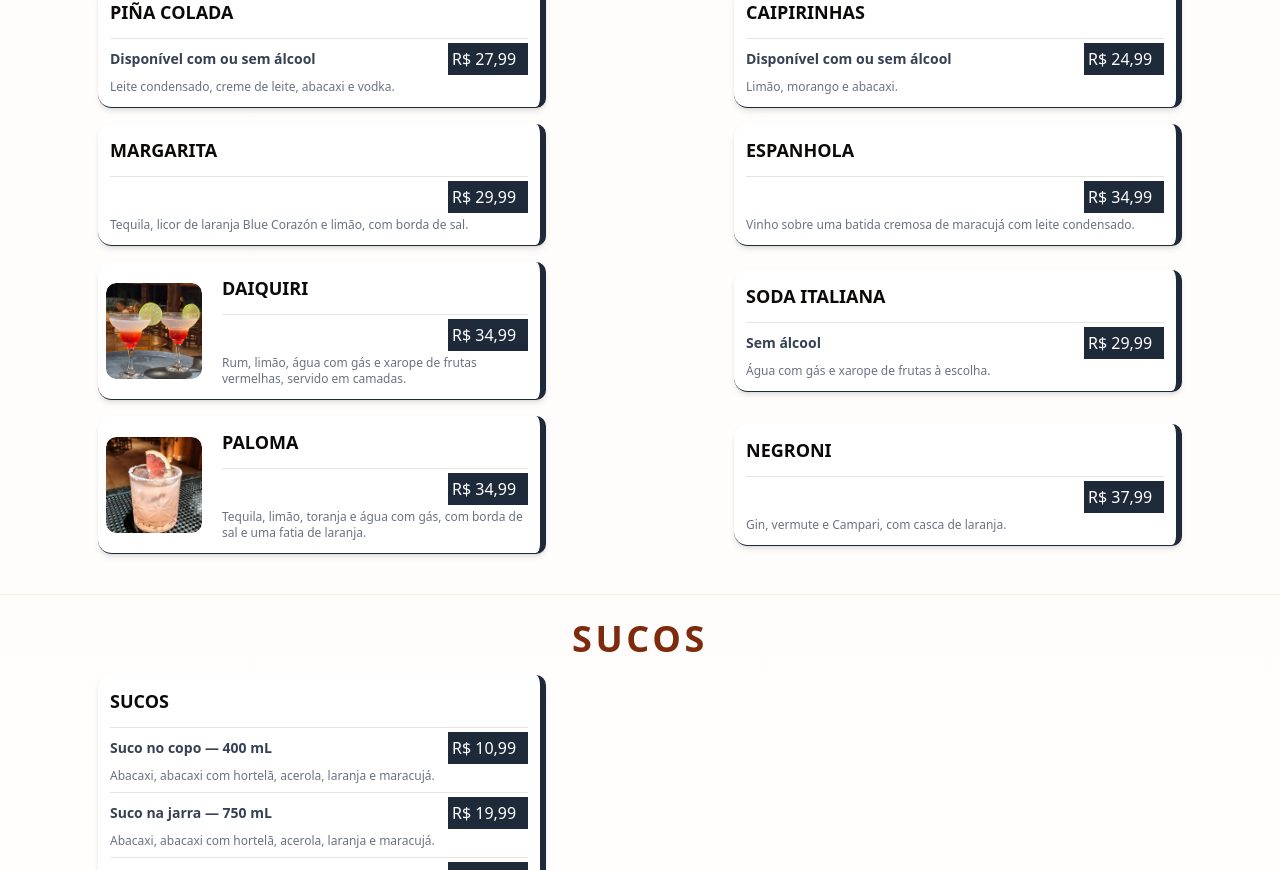
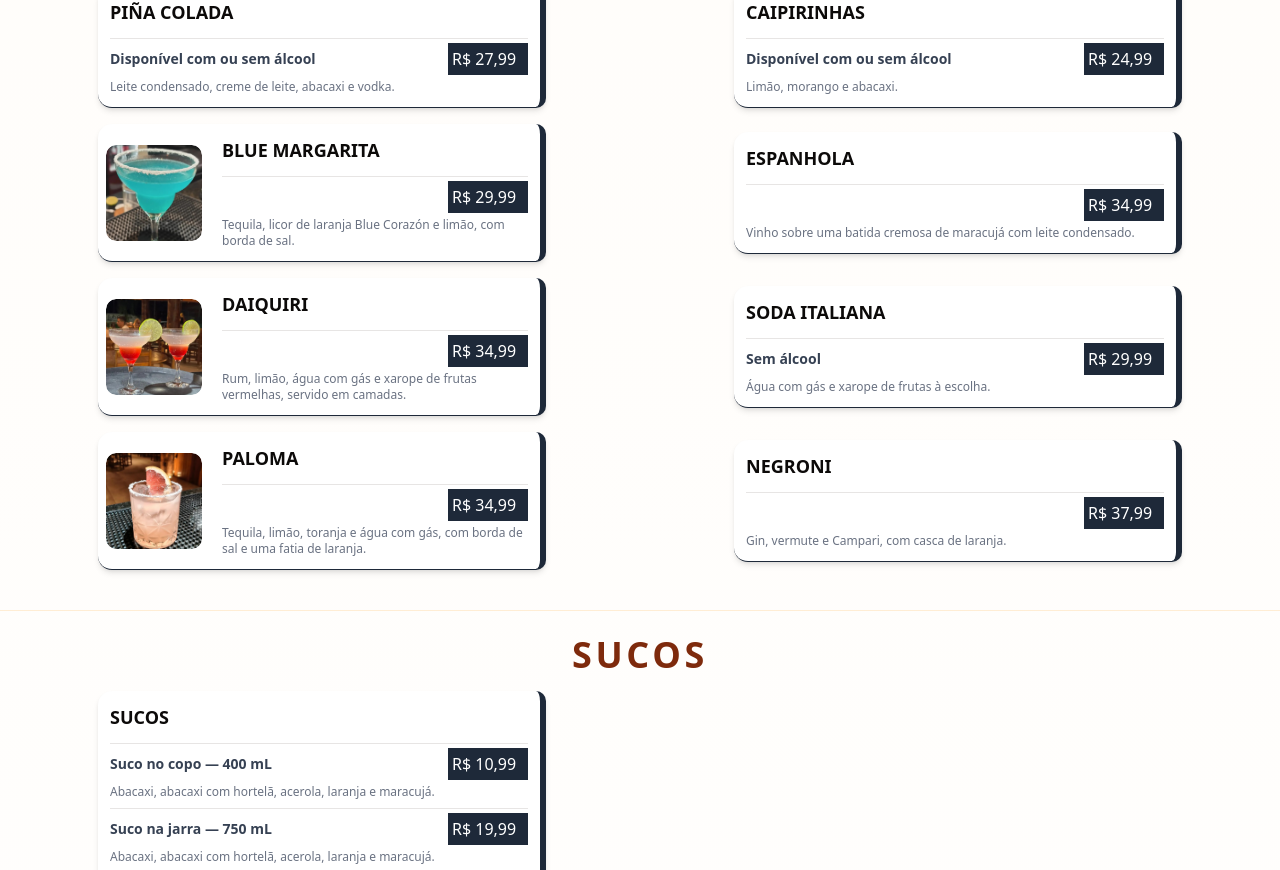
Before and after one commit to brasaburger06-blip/cardapio-brasa, a Next.js app in the folder testecardapioune-master/testecardapioune-master/: page /testune in a window 1280 px wide. Shown: the part 6779-7649 px from the top of the page. Built offline with nearby package versions, Linux system fonts and the light colour scheme.

Commit message:
Exibe Blue Margarita com foto no cardápio

```diff
--- a/testecardapioune-master/testecardapioune-master/src/db.js
+++ b/testecardapioune-master/testecardapioune-master/src/db.js
@@ -1120,7 +1120,8 @@ export const dataBase = [
   },
   {
     "id": "drink-margarita",
-    "name": "MARGARITA",
+    "imageUrlPry": "/blue-margarita.jpeg",
+    "name": "BLUE MARGARITA",
     "typeMenu": false,
     "categoryTitle": "DRINKS",
     "variations": [
```
